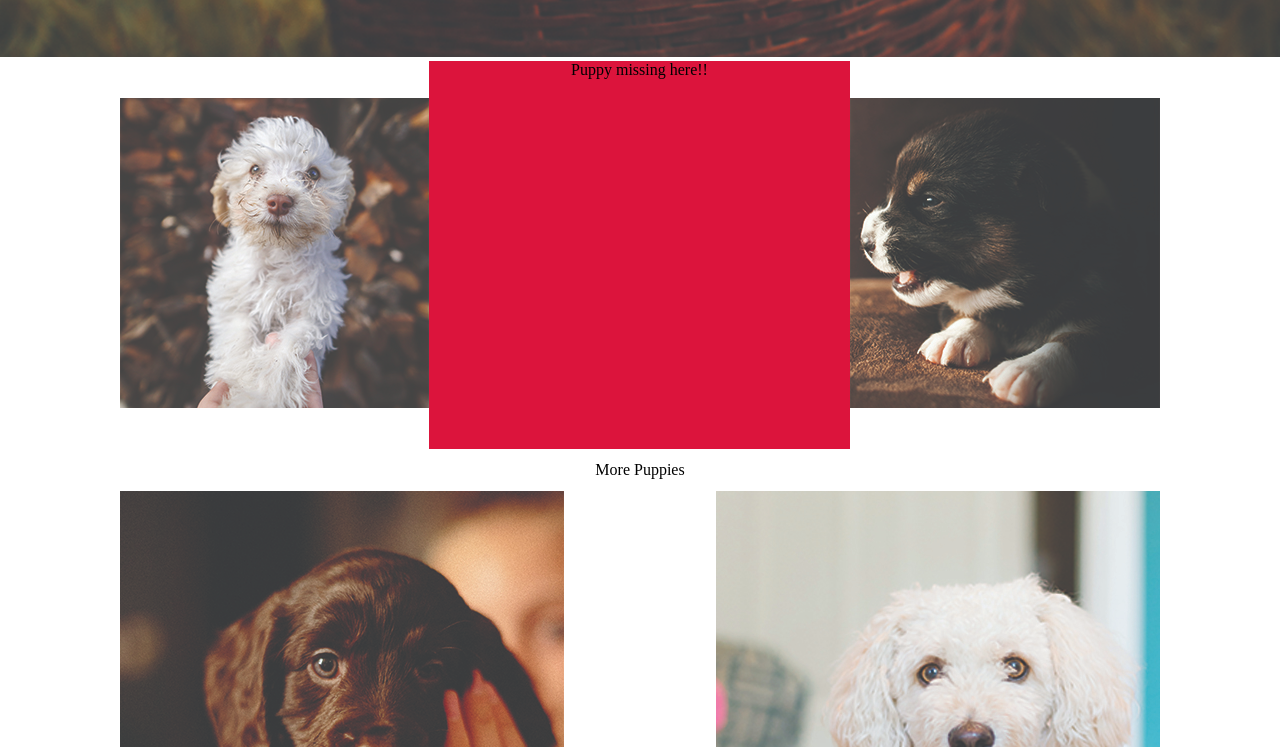
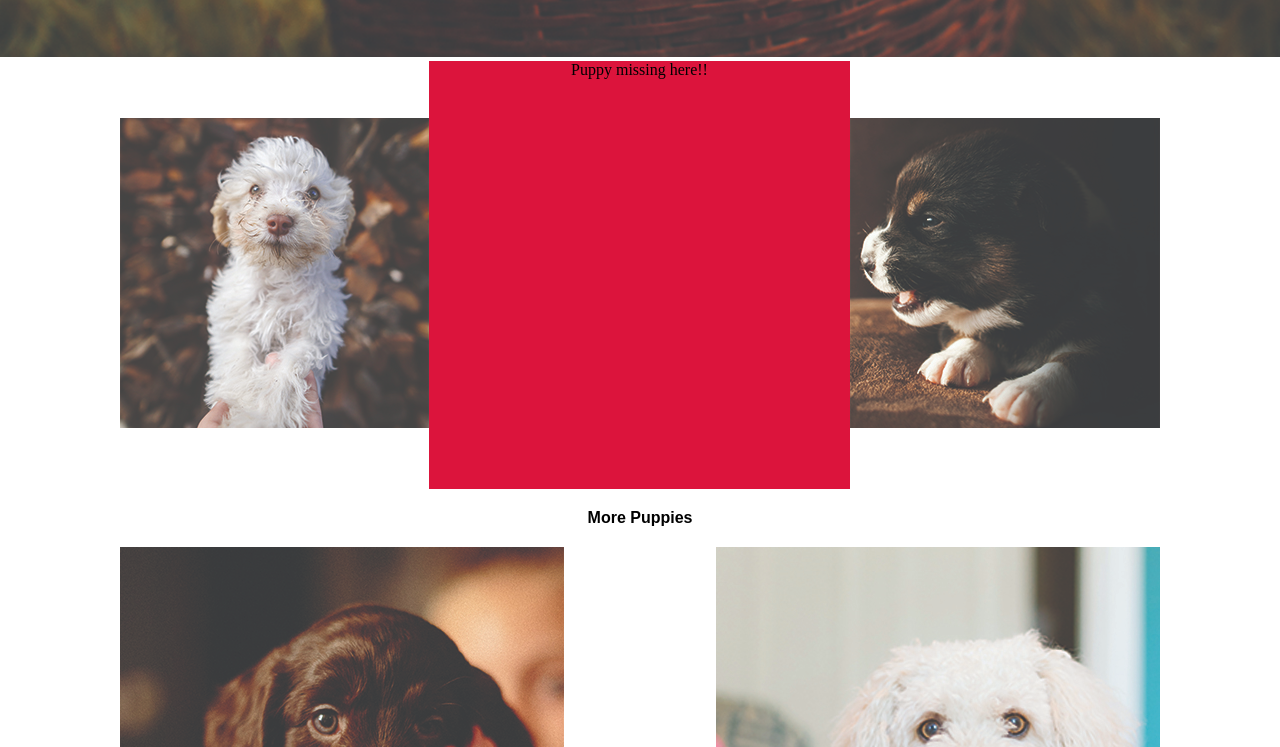
Before and after one commit to Fentahunn/puppy_lovers, a plain HTML site: page index.html in a window 1280 px wide. Shown: the part 476-1223 px from the top of the page. Drawn offline with Linux system fonts and the light colour scheme.

Commit message:
modify css file

```diff
--- a/style.css
+++ b/style.css
@@ -41,15 +41,19 @@
 
 .text2 {
     text-align: center;
-    padding-top: 12px;
-    padding-bottom: 12px;
+    padding-top: 20px;
+    padding-bottom: 20px;
+    font-weight: 900;
+    font-family: sans-serif;
+    vertical-align: middle;
 }
 
 
 .missing-puppy {
     background-color: crimson;
-    height: 48.5vh;
+    height: 53.5vh;
     width: 100%;
+    text-align: center;
 }
 
 
```
